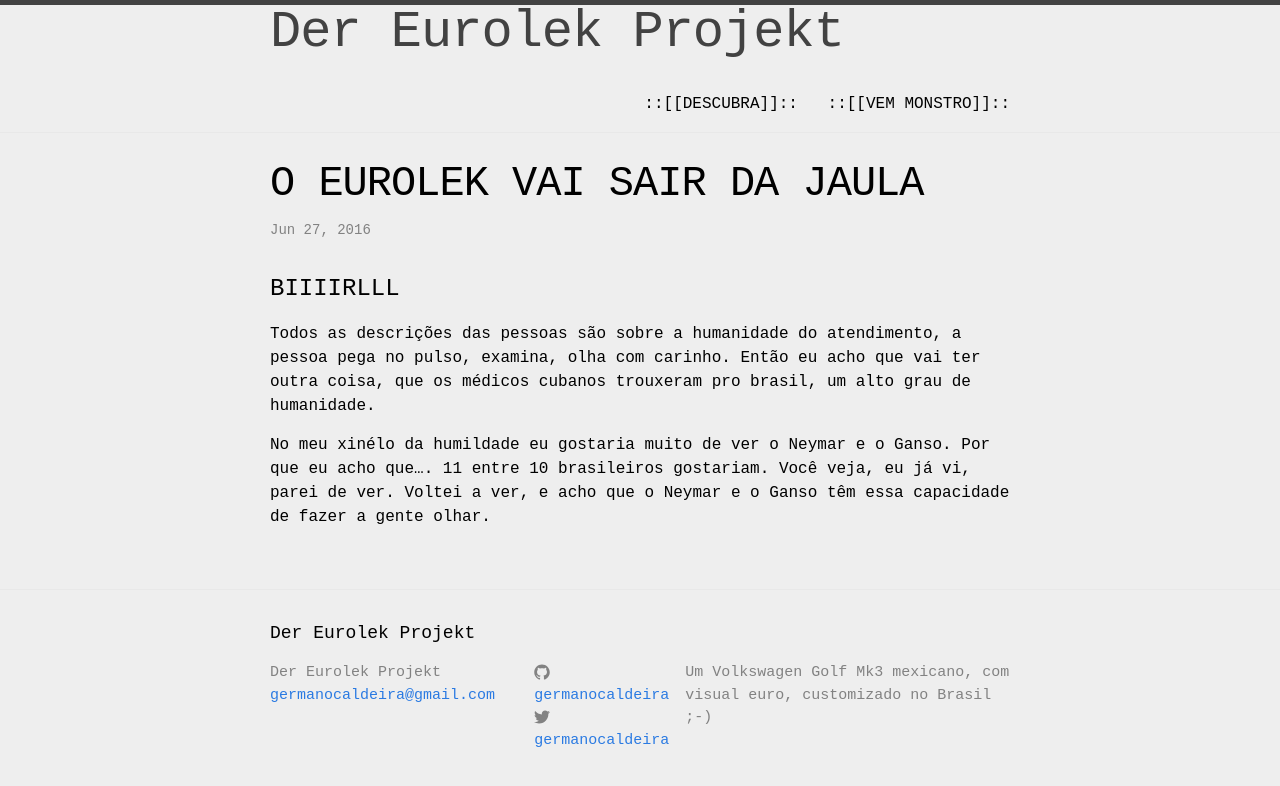
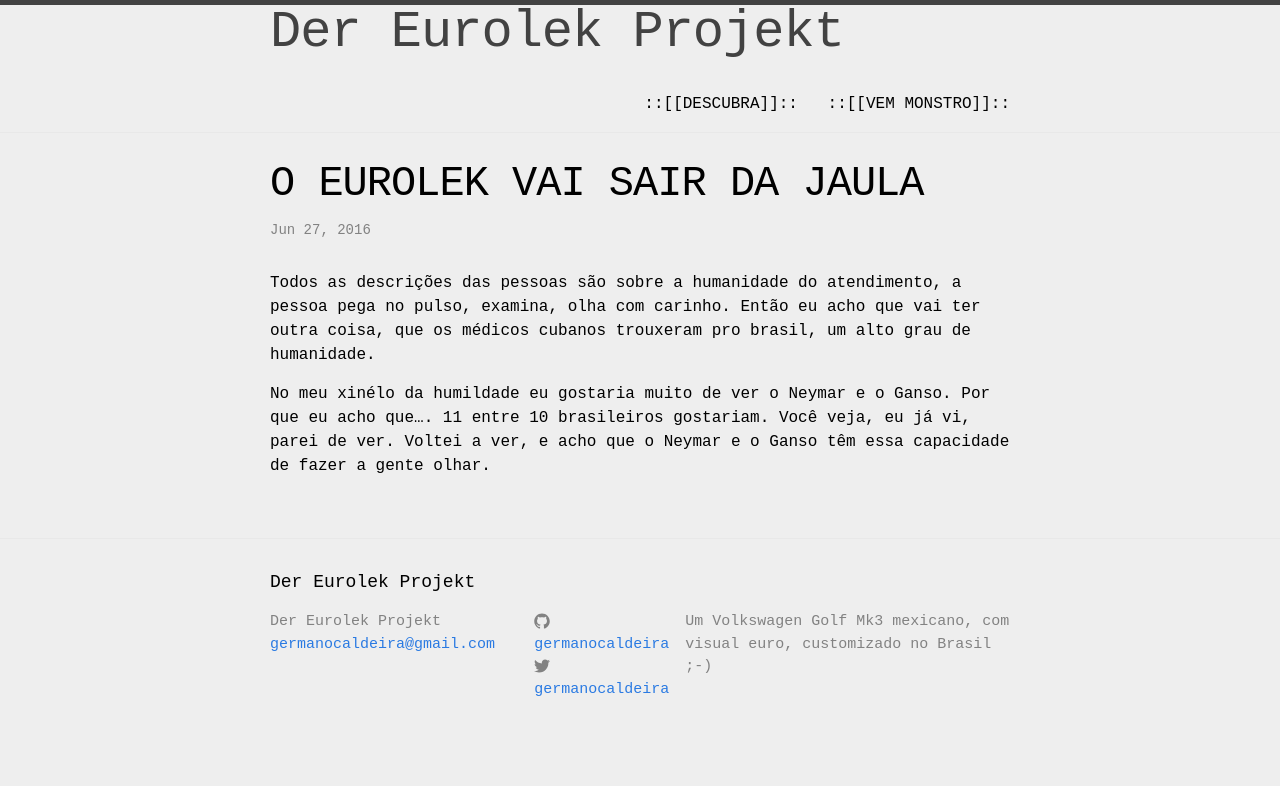
Before and after one commit to germanocaldeira/eurolek, a Jekyll site: the page built from _posts/2016-06-27-eurolek.markdown, in a window 1280 px wide. Shown: the top 786 px of the page. Built offline with Jekyll 4.4.1, drawn with Linux system fonts in a browser that asks for light colours.

Commit message:
update 13

```diff
--- a/_posts/2016-06-27-eurolek.markdown
+++ b/_posts/2016-06-27-eurolek.markdown
@@ -7,8 +7,6 @@ categories: jekyll update
 
 ---
 
-<h1>BIIIIRLLL</h1>
-
 Todos as descrições das pessoas são sobre a humanidade do atendimento, a pessoa pega no pulso, examina, olha com carinho. Então eu acho que vai ter outra coisa, que os médicos cubanos trouxeram pro brasil, um alto grau de humanidade.
 
 No meu xinélo da humildade eu gostaria muito de ver o Neymar e o Ganso. Por que eu acho que.... 11 entre 10 brasileiros gostariam. Você veja, eu já vi, parei de ver. Voltei a ver, e acho que o Neymar e o Ganso têm essa capacidade de fazer a gente olhar.
```
